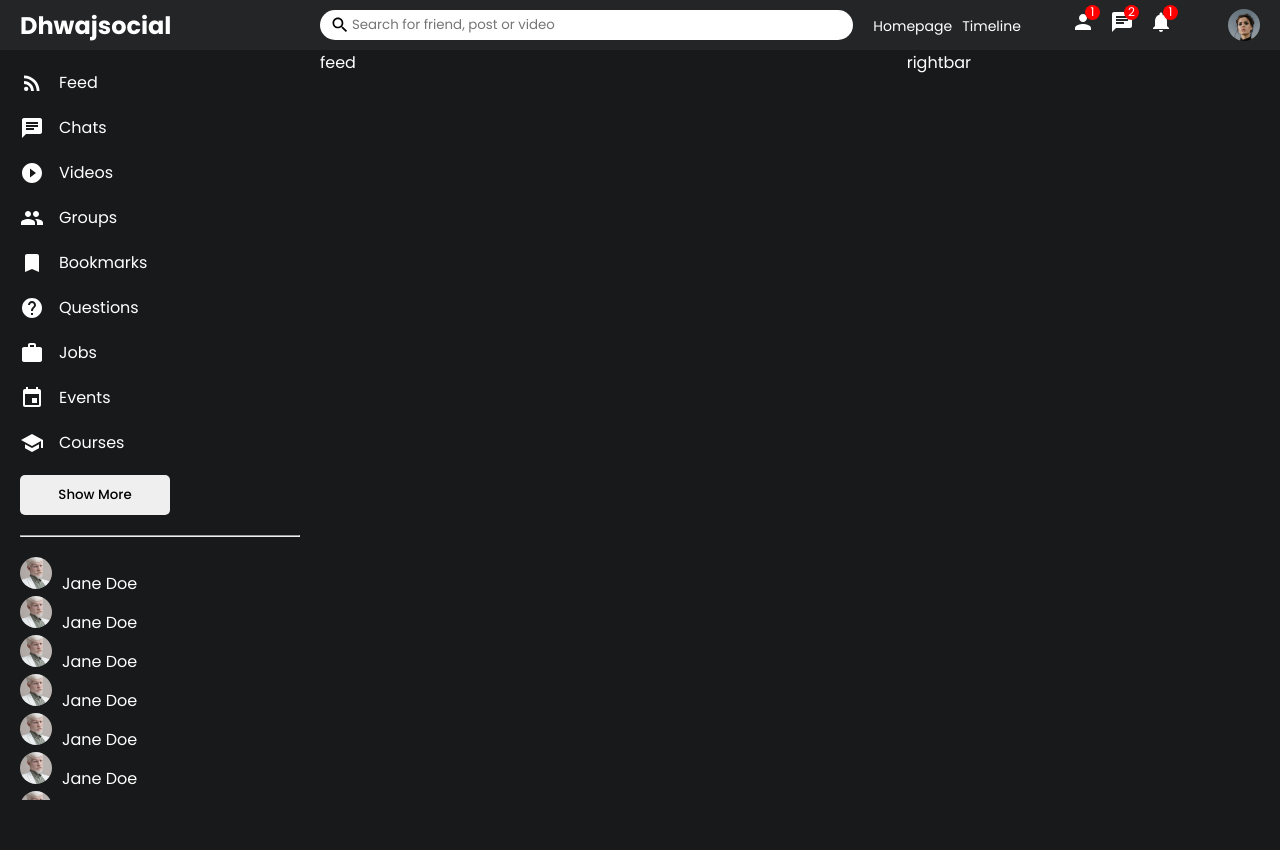
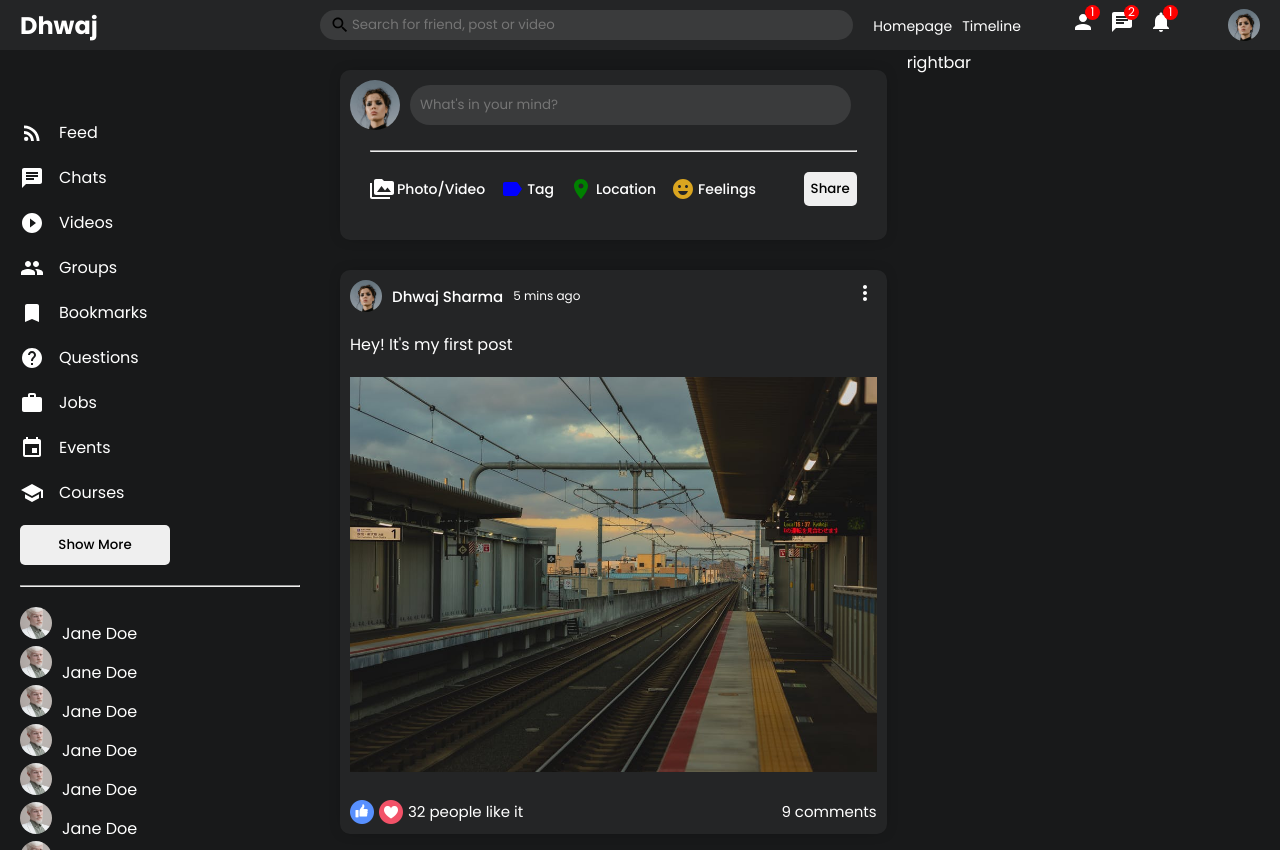
Before and after one commit to dhwajsharma/social-media-mern, a React (Create React App) app in the folder client/: page / in a window 1280 px wide. Built offline with nearby package versions, Linux system fonts and the light colour scheme.

Commit message:
Built Feed

```diff
--- a/client/src/components/Feed/Feed.css
+++ b/client/src/components/Feed/Feed.css
@@ -1,3 +1,7 @@
 .feed {
   flex: 5.5;
 }
+
+.feedWrapper {
+  padding: 20px;
+}
--- a/client/src/components/Feed/Feed.js
+++ b/client/src/components/Feed/Feed.js
@@ -1,8 +1,24 @@
 import React from "react";
+import Post from "../Post/Post";
+import Share from "../Share/Share";
 import "./Feed.css";
 
 const Feed = () => {
-  return <div className="feed">feed</div>;
+  return (
+    <div className="feed">
+      <div className="feedWrapper">
+        <Share />
+        <Post />
+        <Post />
+        <Post />
+        <Post />
+        <Post />
+        <Post />
+        <Post />
+        <Post />
+      </div>
+    </div>
+  );
 };
 
 export default Feed;
--- /dev/null
+++ b/client/src/components/Post/Post.css
@@ -0,0 +1,82 @@
+.post {
+  width: 100%;
+  border-radius: 10px;
+  -webkit-box-shadow: 0px 0px 16px -8px rgba(0, 0, 0, 0.68);
+  box-shadow: 0px 0px 16px -8px rgba(0, 0, 0, 0.68);
+  margin: 30px 0;
+  background-color: #242526;
+}
+
+.postWrapper {
+  padding: 10px;
+}
+
+.postTop {
+  display: flex;
+  align-items: center;
+  justify-content: space-between;
+}
+
+.postTopLeft {
+  display: flex;
+  align-items: center;
+}
+
+.postTopRight {
+  cursor: pointer;
+}
+
+.postProfileImg {
+  width: 32px;
+  height: 32px;
+  border-radius: 50%;
+  object-fit: cover;
+}
+
+.postUsername {
+  font-size: 15px;
+  font-weight: 500;
+  margin: 0 10px;
+}
+
+.postDate {
+  font-size: 12px;
+}
+
+.postCenter {
+  margin: 20px 0;
+}
+
+.postImg {
+  margin-top: 20px;
+  width: 100%;
+  max-height: 500px;
+  object-fit: contain;
+}
+
+.postBottom {
+  display: flex;
+  align-items: center;
+  justify-content: space-between;
+}
+
+.postBottomLeft {
+  display: flex;
+  align-items: center;
+}
+
+.likeIcon {
+  width: 24px;
+  height: 24px;
+  margin-right: 5px;
+  cursor: pointer;
+}
+
+.postLikeCounter {
+  font-size: 15px;
+}
+
+.postCommentText {
+  cursor: pointer;
+  font-size: 15px;
+}
--- /dev/null
+++ b/client/src/components/Post/Post.js
@@ -0,0 +1,42 @@
+import React from "react";
+import "./Post.css";
+import MoreVertIcon from "@mui/icons-material/MoreVert";
+
+const Post = () => {
+  return (
+    <div className="post">
+      <div className="postWrapper">
+        <div className="postTop">
+          <div className="postTopLeft">
+            <img
+              className="postProfileImg"
+              src="/assets/person/1.jpeg"
+              alt=""
+            />
+            <span className="postUsername">Dhwaj Sharma</span>
+            <span className="postDate">5 mins ago</span>
+          </div>
+          <div className="postTopRight">
+            <MoreVertIcon />
+          </div>
+        </div>
+        <div className="postCenter">
+          <span className="postText">Hey! It's my first post</span>
+          <img className="postImg" src="/assets/post/1.jpeg" alt="" />
+        </div>
+        <div className="postBottom">
+          <div className="postBottomLeft">
+            <img className="likeIcon" src="/assets/like.png" alt="" />
+            <img className="likeIcon" src="/assets/heart.png" alt="" />
+            <span className="postLikeCounter">32 people like it</span>
+          </div>
+          <div className="postBottomRight">
+            <span className="postCommentText">9 comments</span>
+          </div>
+        </div>
+      </div>
+    </div>
+  );
+};
+
+export default Post;
--- /dev/null
+++ b/client/src/components/Share/Share.css
@@ -0,0 +1,80 @@
+.share {
+  width: 100%;
+  height: 170px;
+  border-radius: 10px;
+  -webkit-box-shadow: 0px 0px 16px -8px rgba(0, 0, 0, 0.68);
+  box-shadow: 0px 0px 16px -8px rgba(0, 0, 0, 0.68);
+  background-color: #242526;
+}
+
+.shareWrapper {
+  padding: 10px;
+}
+
+.shareTop {
+  display: flex;
+  align-items: center;
+}
+
+.shareProfileImg {
+  width: 50px;
+  height: 50px;
+  border-radius: 50%;
+  object-fit: cover;
+  margin-right: 10px;
+}
+
+.shareInput {
+  border: none;
+  width: 80%;
+  background-color: #3a3b3c;
+  color: white;
+  padding: 10px;
+  border-radius: 30px;
+}
+
+.shareInput:focus {
+  outline: none;
+}
+
+.shareHr {
+  margin: 20px;
+}
+
+.shareBottom {
+  display: flex;
+  align-items: center;
+  justify-content: space-between;
+}
+
+.shareOptions {
+  display: flex;
+  margin-left: 20px;
+}
+
+.shareOption {
+  display: flex;
+  align-items: center;
+  margin-right: 15px;
+  cursor: pointer;
+}
+
+.shareIcon {
+  font-size: 18px;
+  margin-right: 3px;
+}
+
+.shareOptionText {
+  font-size: 14px;
+  font-weight: 500;
+}
+
+.shareButton {
+  border: none;
+  padding: 7px;
+  border-radius: 5px;
+  background-color: #efefef;
+  font-weight: 500;
+  margin-right: 20px;
+  cursor: pointer;
+}
--- /dev/null
+++ b/client/src/components/Share/Share.js
@@ -0,0 +1,43 @@
+import React from "react";
+import "./Share.css";
+import PermMediaIcon from "@mui/icons-material/PermMedia";
+import LabelIcon from "@mui/icons-material/Label";
+import RoomIcon from "@mui/icons-material/Room";
+import EmojiEmotionsIcon from "@mui/icons-material/EmojiEmotions";
+
+const Share = () => {
+  return (
+    <div className="share">
+      <div className="shareWrapper">
+        <div className="shareTop">
+          <img className="shareProfileImg" src="/assets/person/1.jpeg" alt="" />
+          <input placeholder="What's in your mind?" className="shareInput" />
+        </div>
+        <hr className="shareHr" />
+        <div className="shareBottom">
+          <div className="shareOptions">
+            <div className="shareOption">
+              <PermMediaIcon className="shareIcon" />
+              <span className="shareOptionText">Photo/Video</span>
+            </div>
+            <div className="shareOption">
+              <LabelIcon htmlColor="blue" className="shareIcon" />
+              <span className="shareOptionText">Tag</span>
+            </div>
+            <div className="shareOption">
+              <RoomIcon htmlColor="green" className="shareIcon" />
+              <span className="shareOptionText">Location</span>
+            </div>
+            <div className="shareOption">
+              <EmojiEmotionsIcon htmlColor="goldenrod" className="shareIcon" />
+              <span className="shareOptionText">Feelings</span>
+            </div>
+          </div>
+          <button className="shareButton">Share</button>
+        </div>
+      </div>
+    </div>
+  );
+};
+
+export default Share;
--- a/client/src/components/Topbar/Topbar.css
+++ b/client/src/components/Topbar/Topbar.css
@@ -28,7 +28,7 @@
 .searchbar {
   width: 100%;
   height: 30px;
-  background-color: white;
+  background-color: #3a3b3c;
   border-radius: 30px;
   display: flex;
   align-items: center;
@@ -41,6 +41,8 @@
 
 .searchInput {
   border: none;
+  background-color: #3a3b3c;
+  color: white;
   width: 70%;
 }
 
--- a/client/src/components/Topbar/Topbar.js
+++ b/client/src/components/Topbar/Topbar.js
@@ -9,7 +9,7 @@
   return (
     <div className="topbarContainer">
       <div className="topbarLeft">
-        <span className="logo">Dhwajsocial</span>
+        <span className="logo">Dhwaj</span>
       </div>
       <div className="topbarCenter">
         <div className="searchbar">
--- a/client/src/pages/Home/Home.css
+++ b/client/src/pages/Home/Home.css
@@ -4,4 +4,5 @@
   height: 100vh;
   background-color: #18191a;
   color: white;
+  overflow-y: scroll;
 }
```
